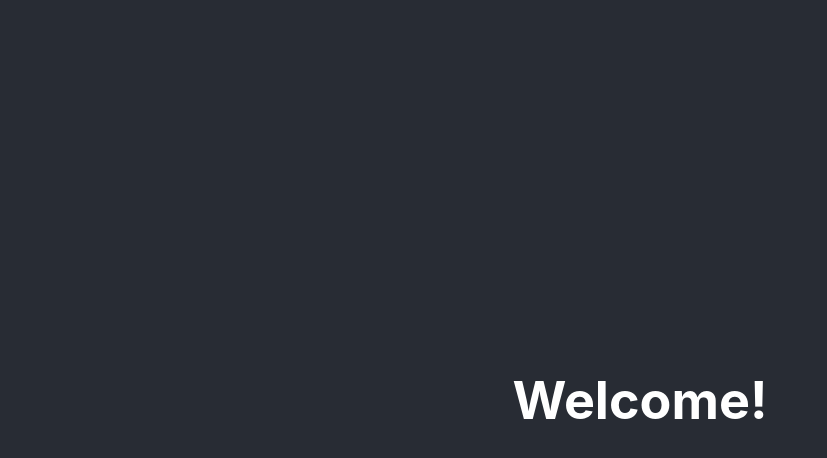
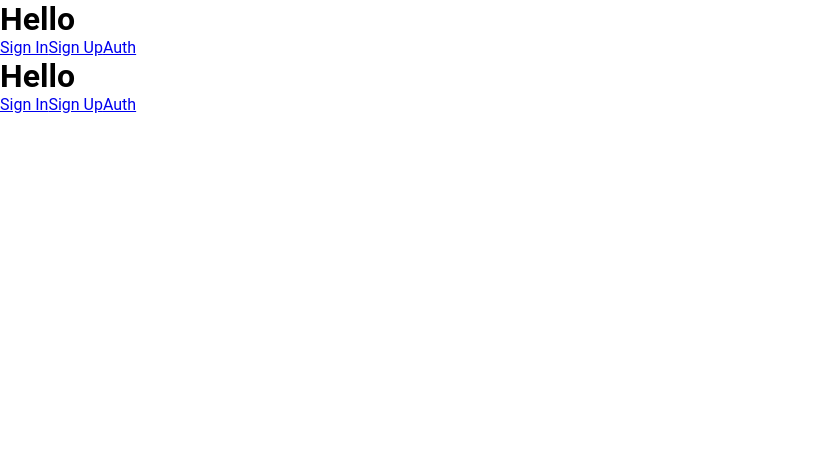
Before and after one commit to TimmieO/2fa-learning-project, a React (Create React App) app: page / in a window 1280 px wide. Shown: the top 458 px of the page, without its empty margins (0-827 px from the left). Built offline with nearby package versions, Linux system fonts and the light colour scheme.

Commit message:
added routing

```diff
--- a/src/App.js
+++ b/src/App.js
@@ -1,15 +1,39 @@
-import logo from './logo.svg';
-import './App.css';
+/*
+Save user_id in backend(NodeJS) instead of token
+Do Login
+Add 2FA
+Check for security flaws
+Create one time password
+ */
+
+import React, { useEffect, useState } from "react";
+import "./App.css";
+
+import Register from "./components/register/Register";
+import Login from "./components/login/Login";
+import Home from "./components/home/Home";
+import Auth from "./components/auth_input/Auth"
+
+import {
+  BrowserRouter as Router,
+  Switch,
+  Route,
+} from "react-router-dom";
 
 function App() {
   return (
-    <div className="App">
-      <header className="App-header">
-        <h1>
-          Welcome!
-        </h1>
-      </header>
-    </div>
+    <Router>
+      <div id="App">
+        <Home />
+        <Switch>
+          <Route path="/" exact component={Home}/>
+          <Route path="/Login" component={Login} />
+          <Route exact path="/Register" component={Register} />
+          <Route exact path="/auth" component={Auth} />
+          <Route exact path="/logout"  />
+        </Switch>
+      </div>
+    </Router>
   );
 }
 
```
